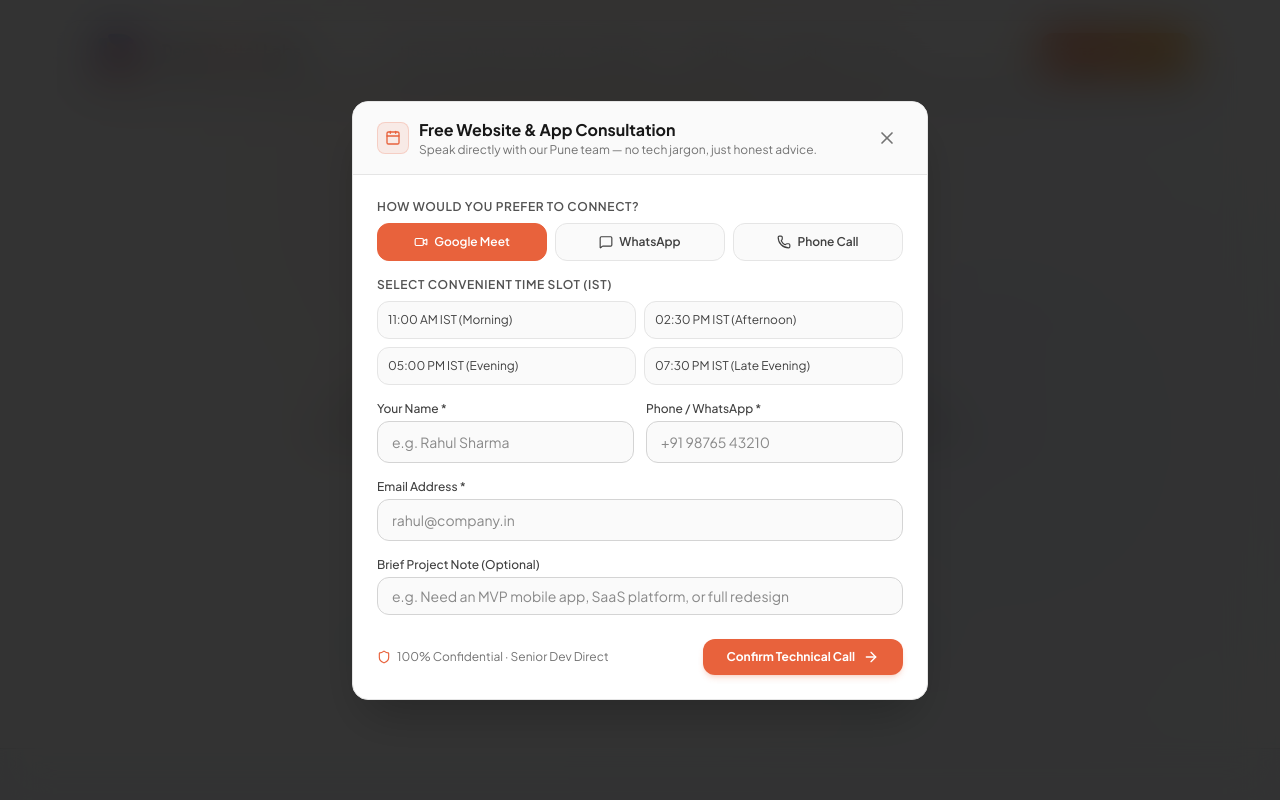
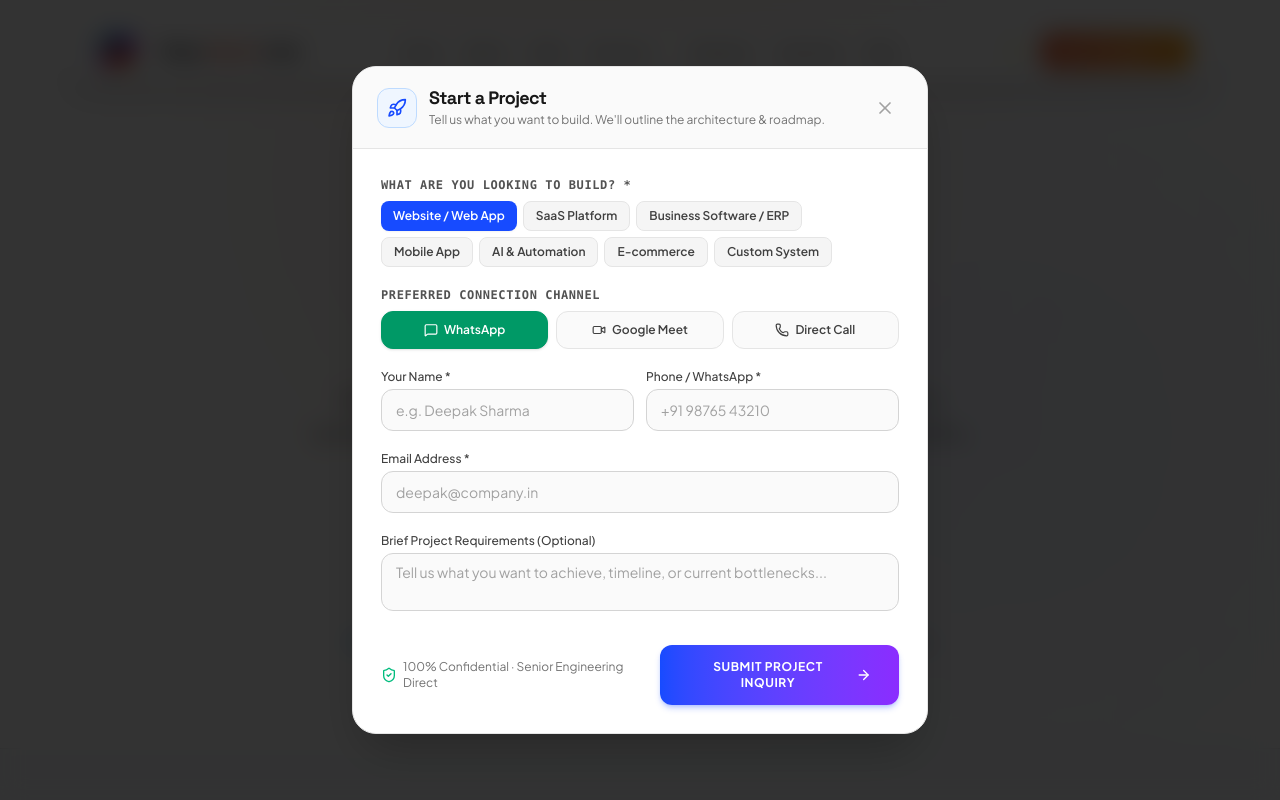
Before and after one commit to deepdigitallabs/Deep-Digital-Labs, a Next.js app: page / in a window 1280 px wide. Both pictures are taken after a click on the button "Start a Project". Shown: the top 800 px of the page. Built offline with nearby package versions, Linux system fonts and the light colour scheme.

Commit message:
Update DiscoveryCallModal.tsx

```diff
--- a/src/components/ui/DiscoveryCallModal.tsx
+++ b/src/components/ui/DiscoveryCallModal.tsx
@@ -1,7 +1,17 @@
 'use client';
 
 import React, { useState } from 'react';
-import { Calendar, X, CheckCircle2, ArrowRight, Video, Phone, Shield, MessageSquare } from 'lucide-react';
+import {
+  X,
+  CheckCircle2,
+  ArrowRight,
+  Video,
+  Phone,
+  ShieldCheck,
+  MessageSquare,
+  Sparkles,
+  Rocket
+} from 'lucide-react';
 
 interface DiscoveryCallModalProps {
   isOpen: boolean;
@@ -9,9 +19,8 @@
 }
 
 export function DiscoveryCallModal({ isOpen, onClose }: DiscoveryCallModalProps) {
-  const [selectedDay] = useState('Tomorrow');
-  const [selectedTime, setSelectedTime] = useState('02:30 PM IST (Afternoon Slot)');
-  const [callMode, setCallMode] = useState<'meet' | 'phone' | 'whatsapp'>('meet');
+  const [projectType, setProjectType] = useState('Website / Web App');
+  const [callMode, setCallMode] = useState<'whatsapp' | 'meet' | 'phone'>('whatsapp');
   const [submitted, setSubmitted] = useState(false);
   const [formData, setFormData] = useState({
     name: '',
@@ -22,78 +31,134 @@
 
   if (!isOpen) return null;
 
+  const projectTypes = [
+    'Website / Web App',
+    'SaaS Platform',
+    'Business Software / ERP',
+    'Mobile App',
+    'AI & Automation',
+    'E-commerce',
+    'Custom System'
+  ];
+
   const handleSubmit = (e: React.FormEvent) => {
     e.preventDefault();
     setSubmitted(true);
   };
 
   return (
-    <div className="fixed inset-0 z-50 flex items-center justify-center p-4 bg-black/80 backdrop-blur-xl">
-      <div className="relative w-full max-w-xl bg-white dark:bg-[#12151D] border border-neutral-200 dark:border-white/[0.08] rounded-2xl shadow-2xl overflow-hidden animate-in fade-in zoom-in-95 duration-200">
+    <div className="fixed inset-0 z-50 flex items-center justify-center p-4 bg-black/80 backdrop-blur-md">
+      <div className="relative w-full max-w-xl bg-white dark:bg-[#10121A] border border-neutral-200 dark:border-[#242735] rounded-3xl shadow-2xl overflow-hidden animate-in fade-in zoom-in-95 duration-200">
 
-        {/* Header */}
-        <div className="flex items-center justify-between px-6 py-4 bg-neutral-50 dark:bg-black/40 border-b border-neutral-200 dark:border-white/[0.08]">
-          <div className="flex items-center gap-2.5">
-            <div className="w-8 h-8 rounded-lg bg-[#E8623C]/10 border border-[#E8623C]/20 flex items-center justify-center text-[#E8623C]">
-              <Calendar className="w-4 h-4" />
+        {/* Modal Header */}
+        <div className="flex items-center justify-between px-6 py-5 bg-neutral-50 dark:bg-[#141722] border-b border-neutral-200 dark:border-[#242735]">
+          <div className="flex items-center gap-3">
+            <div className="w-10 h-10 rounded-xl bg-blue-50 dark:bg-blue-950/50 border border-blue-200 dark:border-blue-900/60 flex items-center justify-center text-[#174BFF] dark:text-[#60A5FA]">
+              <Rocket className="w-5 h-5" />
             </div>
             <div>
-              <h3 className="text-base font-bold text-neutral-900 dark:text-white">Free Website &amp; App Consultation</h3>
-              <p className="text-xs text-neutral-500 dark:text-neutral-400">Speak directly with our Pune team — no tech jargon, just honest advice.</p>
+              <h3 className="text-lg font-bold font-display text-neutral-900 dark:text-white leading-tight">
+                Start a Project
+              </h3>
+              <p className="text-xs text-neutral-500 dark:text-neutral-400 mt-0.5">
+                Tell us what you want to build. We&apos;ll outline the architecture &amp; roadmap.
+              </p>
             </div>
           </div>
           <button
             onClick={onClose}
-            className="p-1.5 rounded-lg text-neutral-500 hover:text-neutral-900 dark:text-neutral-400 dark:hover:text-white hover:bg-neutral-200 dark:hover:bg-white/10 transition-colors cursor-pointer"
+            className="p-2 rounded-xl text-neutral-400 hover:text-neutral-700 dark:hover:text-white hover:bg-neutral-200 dark:hover:bg-white/10 transition-colors cursor-pointer"
+            aria-label="Close modal"
           >
             <X className="w-5 h-5" />
           </button>
         </div>
 
         {/* Modal Body */}
-        <div className="p-6">
+        <div className="p-6 sm:p-7 max-h-[85vh] overflow-y-auto">
           {submitted ? (
             <div className="text-center py-8 space-y-4">
-              <div className="w-16 h-16 rounded-full bg-[#E8623C]/10 text-[#E8623C] flex items-center justify-center mx-auto border border-[#E8623C]/30">
+              <div className="w-16 h-16 rounded-full bg-emerald-50 dark:bg-emerald-950/50 text-emerald-600 dark:text-emerald-400 flex items-center justify-center mx-auto border border-emerald-200 dark:border-emerald-800">
                 <CheckCircle2 className="w-8 h-8" />
               </div>
-              <h4 className="text-xl font-bold text-neutral-900 dark:text-white">Meeting Scheduled!</h4>
+              <h4 className="text-2xl font-bold font-display text-neutral-900 dark:text-white">
+                Project Inquiry Received!
+              </h4>
               <p className="text-sm text-neutral-600 dark:text-neutral-300 max-w-md mx-auto leading-relaxed">
-                Thank you, <span className="font-semibold text-neutral-900 dark:text-white">{formData.name}</span>. We will connect with you via {callMode === 'whatsapp' ? 'WhatsApp' : callMode === 'phone' ? 'Phone Call' : 'Google Meet'} at <span className="text-[#E8623C] font-semibold">{formData.phone || formData.email}</span> on {selectedDay} at {selectedTime}.
+                Thank you, <strong className="text-neutral-900 dark:text-white">{formData.name}</strong>. Our senior engineering team will review your <span className="text-[#174BFF] font-semibold">{projectType}</span> requirements and reach out via {callMode === 'whatsapp' ? 'WhatsApp' : callMode === 'phone' ? 'Phone' : 'Google Meet'} within 2 business hours.
               </p>
               <div className="pt-4 flex flex-col sm:flex-row gap-3 justify-center">
                 <a
-                  href={`https://wa.me/919175152244?text=Hi%20Deep%20Digital%20Labs,%20I%20just%20scheduled%20a%20call%20for%20${formData.name}.`}
+                  href={`https://wa.me/919175152244?text=Hi%20Deep%20Digital%20Labs,%20I%20just%20submitted%20a%20project%20inquiry%20for%20${encodeURIComponent(projectType)}%20(${encodeURIComponent(formData.name)}).`}
                   target="_blank"
                   rel="noopener noreferrer"
-                  className="px-6 py-2.5 bg-emerald-600 hover:bg-emerald-500 text-white rounded-xl text-xs font-bold inline-flex items-center justify-center gap-1.5"
+                  className="px-6 py-3 bg-gradient-to-r from-[#174BFF] to-[#8B2CFF] hover:opacity-95 text-white rounded-xl text-xs font-bold uppercase tracking-wider inline-flex items-center justify-center gap-2 shadow-md shadow-[#174BFF]/20"
                 >
+                  <MessageSquare className="w-4 h-4" />
                   <span>Chat on WhatsApp Now</span>
                 </a>
                 <button
                   onClick={onClose}
-                  className="px-6 py-2.5 bg-neutral-200 dark:bg-white/10 hover:bg-neutral-300 dark:hover:bg-white/20 text-neutral-800 dark:text-white rounded-xl text-xs font-semibold transition-colors cursor-pointer"
+                  className="px-6 py-3 bg-neutral-100 dark:bg-white/10 hover:bg-neutral-200 dark:hover:bg-white/15 text-neutral-800 dark:text-white rounded-xl text-xs font-semibold transition-colors cursor-pointer"
                 >
-                  Done
+                  Close
                 </button>
               </div>
             </div>
           ) : (
-            <form onSubmit={handleSubmit} className="space-y-4">
+            <form onSubmit={handleSubmit} className="space-y-5">
 
-              {/* Communication Channel Preference */}
+              {/* Project Type Selector */}
               <div>
-                <label className="block text-xs font-semibold uppercase tracking-wider text-neutral-600 dark:text-neutral-400 mb-2">
-                  How would you prefer to connect?
+                <label className="block text-xs font-mono font-bold uppercase tracking-wider text-neutral-600 dark:text-neutral-400 mb-2">
+                  What are you looking to build? *
+                </label>
+                <div className="flex flex-wrap gap-1.5">
+                  {projectTypes.map((type) => {
+                    const isSelected = projectType === type;
+                    return (
+                      <button
+                        key={type}
+                        type="button"
+                        onClick={() => setProjectType(type)}
+                        className={`px-3 py-1.5 rounded-lg text-xs font-semibold transition-all cursor-pointer ${
+                          isSelected
+                            ? 'bg-[#174BFF] text-white shadow-xs'
+                            : 'bg-neutral-100 dark:bg-[#171B26] text-neutral-700 dark:text-neutral-300 border border-neutral-200 dark:border-[#242735] hover:border-[#174BFF]/40'
+                        }`}
+                      >
+                        {type}
+                      </button>
+                    );
+                  })}
+                </div>
+              </div>
+
+              {/* Preferred Contact Mode */}
+              <div>
+                <label className="block text-xs font-mono font-bold uppercase tracking-wider text-neutral-600 dark:text-neutral-400 mb-2">
+                  Preferred Connection Channel
                 </label>
                 <div className="grid grid-cols-3 gap-2">
+                  <button
+                    type="button"
+                    onClick={() => setCallMode('whatsapp')}
+                    className={`p-2.5 rounded-xl border text-xs font-semibold flex items-center justify-center gap-1.5 transition-all cursor-pointer ${
+                      callMode === 'whatsapp'
+                        ? 'bg-emerald-600 text-white border-emerald-600 shadow-sm'
+                        : 'bg-neutral-50 dark:bg-[#171B26] border-neutral-200 dark:border-[#242735] text-neutral-700 dark:text-neutral-300 hover:border-neutral-300'
+                    }`}
+                  >
+                    <MessageSquare className="w-3.5 h-3.5" />
+                    <span>WhatsApp</span>
+                  </button>
                   <button
                     type="button"
                     onClick={() => setCallMode('meet')}
                     className={`p-2.5 rounded-xl border text-xs font-semibold flex items-center justify-center gap-1.5 transition-all cursor-pointer ${
                       callMode === 'meet'
-                        ? 'bg-[#E8623C] text-white border-[#E8623C]'
-                        : 'bg-neutral-50 dark:bg-white/[0.02] border-neutral-200 dark:border-white/10 text-neutral-700 dark:text-neutral-400'
+                        ? 'bg-[#174BFF] text-white border-[#174BFF] shadow-sm'
+                        : 'bg-neutral-50 dark:bg-[#171B26] border-neutral-200 dark:border-[#242735] text-neutral-700 dark:text-neutral-300 hover:border-neutral-300'
                     }`}
                   >
                     <Video className="w-3.5 h-3.5" />
@@ -101,76 +166,36 @@
                   </button>
                   <button
                     type="button"
-                    onClick={() => setCallMode('whatsapp')}
-                    className={`p-2.5 rounded-xl border text-xs font-semibold flex items-center justify-center gap-1.5 transition-all cursor-pointer ${
-                      callMode === 'whatsapp'
-                        ? 'bg-emerald-600 text-white border-emerald-600'
-                        : 'bg-neutral-50 dark:bg-white/[0.02] border-neutral-200 dark:border-white/10 text-neutral-700 dark:text-neutral-400'
-                    }`}
-                  >
-                    <MessageSquare className="w-3.5 h-3.5" />
-                    <span>WhatsApp</span>
-                  </button>
-                  <button
-                    type="button"
                     onClick={() => setCallMode('phone')}
                     className={`p-2.5 rounded-xl border text-xs font-semibold flex items-center justify-center gap-1.5 transition-all cursor-pointer ${
                       callMode === 'phone'
-                        ? 'bg-neutral-900 text-white border-neutral-900 dark:bg-white dark:text-black'
-                        : 'bg-neutral-50 dark:bg-white/[0.02] border-neutral-200 dark:border-white/10 text-neutral-700 dark:text-neutral-400'
+                        ? 'bg-neutral-900 text-white border-neutral-900 dark:bg-white dark:text-neutral-900 shadow-sm'
+                        : 'bg-neutral-50 dark:bg-[#171B26] border-neutral-200 dark:border-[#242735] text-neutral-700 dark:text-neutral-300 hover:border-neutral-300'
                     }`}
                   >
                     <Phone className="w-3.5 h-3.5" />
-                    <span>Phone Call</span>
+                    <span>Direct Call</span>
                   </button>
-                </div>
-              </div>
-
-              {/* Time Slot Picker in Indian Standard Time (IST) */}
-              <div>
-                <label className="block text-xs font-semibold uppercase tracking-wider text-neutral-600 dark:text-neutral-400 mb-2">
-                  Select Convenient Time Slot (IST)
-                </label>
-                <div className="grid grid-cols-2 gap-2">
-                  {[
-                    '11:00 AM IST (Morning)',
-                    '02:30 PM IST (Afternoon)',
-                    '05:00 PM IST (Evening)',
-                    '07:30 PM IST (Late Evening)'
-                  ].map((slot) => (
-                    <button
-                      type="button"
-                      key={slot}
-                      onClick={() => setSelectedTime(slot)}
-                      className={`text-left p-2.5 rounded-xl border text-xs transition-all cursor-pointer ${
-                        selectedTime === slot
-                          ? 'bg-[#E8623C]/10 border-[#E8623C] text-[#E8623C] font-semibold'
-                          : 'bg-neutral-50 dark:bg-white/[0.02] border-neutral-200 dark:border-white/10 text-neutral-700 dark:text-neutral-400 hover:border-neutral-400'
-                      }`}
-                    >
-                      {slot}
-                    </button>
-                  ))}
                 </div>
               </div>
 
               {/* Contact Inputs */}
               <div className="grid grid-cols-1 sm:grid-cols-2 gap-3">
                 <div>
-                  <label className="block text-xs font-medium text-neutral-700 dark:text-neutral-400 mb-1">
+                  <label className="block text-xs font-medium text-neutral-700 dark:text-neutral-300 mb-1">
                     Your Name *
                   </label>
                   <input
                     type="text"
                     required
-                    placeholder="e.g. Rahul Sharma"
+                    placeholder="e.g. Deepak Sharma"
                     value={formData.name}
                     onChange={(e) => setFormData({ ...formData, name: e.target.value })}
-                    className="w-full px-3.5 py-2.5 rounded-xl bg-neutral-50 dark:bg-white/[0.03] border border-neutral-300 dark:border-white/10 text-sm text-neutral-900 dark:text-white focus:outline-none focus:border-[#E8623C] transition-colors"
+                    className="w-full px-3.5 py-2.5 rounded-xl bg-neutral-50 dark:bg-[#171B26] border border-neutral-300 dark:border-[#242735] text-sm text-neutral-900 dark:text-white placeholder:text-neutral-400 focus:outline-none focus:border-[#174BFF] transition-colors"
                   />
                 </div>
                 <div>
-                  <label className="block text-xs font-medium text-neutral-700 dark:text-neutral-400 mb-1">
+                  <label className="block text-xs font-medium text-neutral-700 dark:text-neutral-300 mb-1">
                     Phone / WhatsApp *
                   </label>
                   <input
@@ -179,49 +204,49 @@
                     placeholder="+91 98765 43210"
                     value={formData.phone}
                     onChange={(e) => setFormData({ ...formData, phone: e.target.value })}
-                    className="w-full px-3.5 py-2.5 rounded-xl bg-neutral-50 dark:bg-white/[0.03] border border-neutral-300 dark:border-white/10 text-sm text-neutral-900 dark:text-white focus:outline-none focus:border-[#E8623C] transition-colors"
+                    className="w-full px-3.5 py-2.5 rounded-xl bg-neutral-50 dark:bg-[#171B26] border border-neutral-300 dark:border-[#242735] text-sm text-neutral-900 dark:text-white placeholder:text-neutral-400 focus:outline-none focus:border-[#174BFF] transition-colors"
                   />
                 </div>
               </div>
 
               <div>
-                <label className="block text-xs font-medium text-neutral-700 dark:text-neutral-400 mb-1">
+                <label className="block text-xs font-medium text-neutral-700 dark:text-neutral-300 mb-1">
                   Email Address *
                 </label>
                 <input
                   type="email"
                   required
-                  placeholder="rahul@company.in"
+                  placeholder="deepak@company.in"
                   value={formData.email}
                   onChange={(e) => setFormData({ ...formData, email: e.target.value })}
-                  className="w-full px-3.5 py-2.5 rounded-xl bg-neutral-50 dark:bg-white/[0.03] border border-neutral-300 dark:border-white/10 text-sm text-neutral-900 dark:text-white focus:outline-none focus:border-[#E8623C] transition-colors"
+                  className="w-full px-3.5 py-2.5 rounded-xl bg-neutral-50 dark:bg-[#171B26] border border-neutral-300 dark:border-[#242735] text-sm text-neutral-900 dark:text-white placeholder:text-neutral-400 focus:outline-none focus:border-[#174BFF] transition-colors"
                 />
               </div>
 
               <div>
-                <label className="block text-xs font-medium text-neutral-700 dark:text-neutral-400 mb-1">
-                  Brief Project Note (Optional)
+                <label className="block text-xs font-medium text-neutral-700 dark:text-neutral-300 mb-1">
+                  Brief Project Requirements (Optional)
                 </label>
-                <input
-                  type="text"
-                  placeholder="e.g. Need an MVP mobile app, SaaS platform, or full redesign"
+                <textarea
+                  rows={2}
+                  placeholder="Tell us what you want to achieve, timeline, or current bottlenecks..."
                   value={formData.notes}
                   onChange={(e) => setFormData({ ...formData, notes: e.target.value })}
-                  className="w-full px-3.5 py-2 rounded-xl bg-neutral-50 dark:bg-white/[0.03] border border-neutral-300 dark:border-white/10 text-sm text-neutral-900 dark:text-white focus:outline-none focus:border-[#E8623C] transition-colors"
+                  className="w-full px-3.5 py-2 rounded-xl bg-neutral-50 dark:bg-[#171B26] border border-neutral-300 dark:border-[#242735] text-sm text-neutral-900 dark:text-white placeholder:text-neutral-400 focus:outline-none focus:border-[#174BFF] transition-colors resize-none"
                 />
               </div>
 
               {/* Submit CTA */}
-              <div className="pt-2 flex items-center justify-between">
+              <div className="pt-2 flex flex-col sm:flex-row items-center justify-between gap-3">
                 <div className="flex items-center gap-1.5 text-xs text-neutral-500 dark:text-neutral-400">
-                  <Shield className="w-3.5 h-3.5 text-[#E8623C]" />
-                  <span>100% Confidential · Senior Dev Direct</span>
+                  <ShieldCheck className="w-4 h-4 text-emerald-500 shrink-0" />
+                  <span>100% Confidential · Senior Engineering Direct</span>
                 </div>
                 <button
                   type="submit"
-                  className="inline-flex items-center gap-2 px-6 py-2.5 rounded-xl font-bold text-xs bg-[#E8623C] hover:bg-[#F0744E] text-white transition-all shadow-md shadow-[#E8623C]/20 active:scale-95 cursor-pointer"
+                  className="w-full sm:w-auto inline-flex items-center justify-center gap-2 px-7 py-3.5 rounded-xl font-bold text-xs uppercase tracking-wider bg-gradient-to-r from-[#174BFF] to-[#8B2CFF] hover:from-[#133EC9] hover:to-[#7322D9] text-white transition-all shadow-md shadow-[#174BFF]/25 active:scale-95 cursor-pointer"
                 >
-                  <span>Confirm Technical Call</span>
+                  <span>Submit Project Inquiry</span>
                   <ArrowRight className="w-4 h-4" />
                 </button>
               </div>
```
